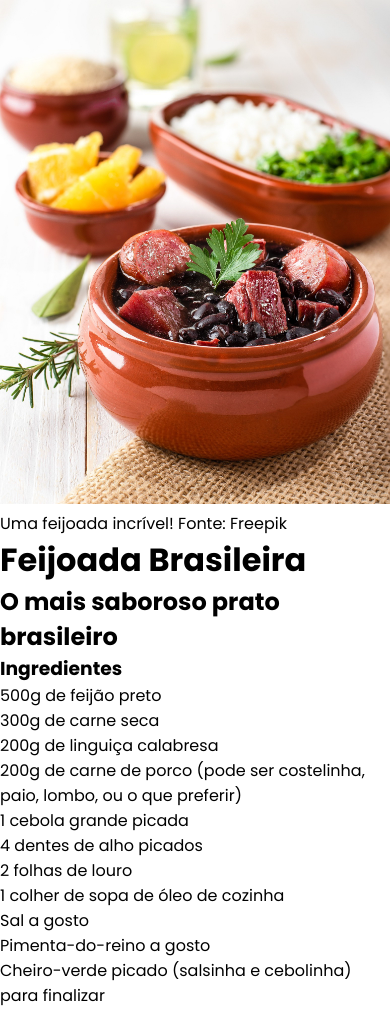
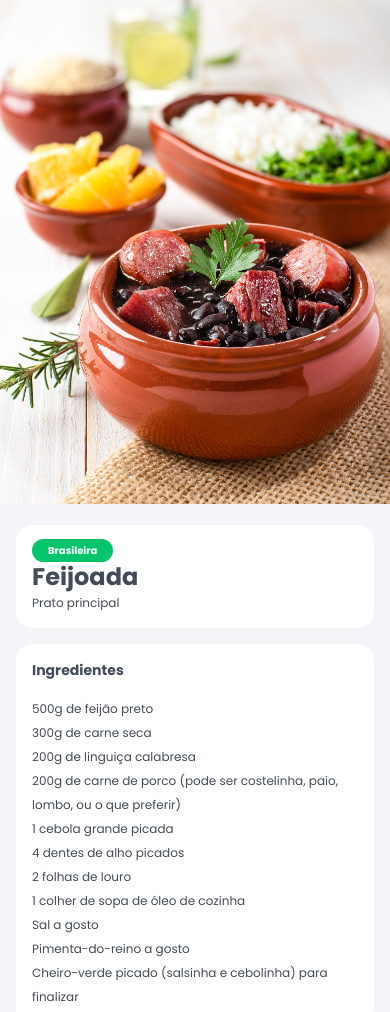
Before and after one commit to ortegavan/responsividade, a plain HTML site: page index.html in a window 390 px wide. Shown: the top 1012 px of the page. Drawn offline with Linux system fonts and the light colour scheme.

Commit message:
feat: versão mobile finalizada

```diff
--- a/css/styles.css
+++ b/css/styles.css
@@ -9,13 +9,49 @@ img {
 }
 
 body {
+    background-color: #f4f5f8;
     font-family: 'Poppins', sans-serif;
     font-weight: 400;
     font-style: normal;
+    font-size: 12px;
+    color: #434b56;
 }
 
 .ShowOnlyDesktop {
     display: none;
+}
+
+.hero-text,
+.ingredients,
+.how-to-make {
+    margin: 16px;
+    padding: 16px;
+    border-radius: 16px;
+    background-color: #fff;
+}
+
+.tag {
+    font-size: 10px;
+    font-weight: 700;
+    padding: 4px 16px;
+    border-radius: 16px;
+    background-color: #05c46b;
+}
+
+.tag a {
+    color: #fff;
+    text-decoration: none;
+}
+
+ul,
+ol {
+    list-style: none;
+    margin-top: 16px;
+}
+
+ul li,
+ol li {
+    line-height: 2;
 }
 
 @media screen and (min-width: 768px) {
--- a/index.html
+++ b/index.html
@@ -4,7 +4,7 @@
 <head>
     <meta charset="utf-8" />
     <title>
-        Nossa primeira página responsiva com HTML5 e css
+        Nossa primeira página responsiva com HTML5 e CSS
     </title>
     <meta name="description" content="Página responsiva básica - capítulo 1" />
     <meta name="viewport" content="width=device-width, initial-scale=1" />
@@ -15,23 +15,23 @@
 </head>
 
 <body>
-    <div class="Header ShowOnlyDesktop">
-        <a href="/" class="LogoWrapper"><img src="img/restaurant.png" alt="Logo" /></a>
+    <!-- <div class="header show-desktop">
+        <a href="/" class="logo"><img src="img/restaurant.png" alt="logo" /></a>
+    </div> -->
+    <div class="hero">
+        <div class="hero-image">
+            <img src="img/feijoada.jpg" alt="feijoada" />
+        </div>
+        <div class="hero-text">
+            <span class="tag">
+                <a href="/">Brasileira</a>
+            </span>
+            <h1 class="title">Feijoada</h1>
+            <p>Prato principal</p>
+        </div>
     </div>
-    <div class="IntroWrapper">
-        <div class="MoneyShot">
-            <img src="img/feijoada.jpg" alt="Feijoada" />
-            <p class="ImageCaption">
-                Uma feijoada incrível! Fonte: Freepik
-            </p>
-        </div>
-        <h1 class="Strap">Feijoada Brasileira</h1>
-        <h2 class="IntroText">
-            O mais saboroso prato brasileiro
-        </h2>
-    </div>
-    <div class="Ingredients">
-        <h3 class="SubHeader">Ingredientes</h3>
+    <div class="ingredients">
+        <h3 class="subtitle">Ingredientes</h3>
         <ul>
             <li>500g de feijão preto</li>
             <li>300g de carne seca</li>
@@ -46,9 +46,9 @@
             <li>Cheiro-verde picado (salsinha e cebolinha) para finalizar</li>
         </ul>
     </div>
-    <div class="HowToMake">
-        <h3 class="SubHeader">Modo de preparo</h3>
-        <ol class="MethodWrapper">
+    <div class="how-to-make">
+        <h3 class="subtitle">Modo de preparo</h3>
+        <ol>
             <li>Deixe o feijão de molho em água por pelo menos 8 horas, de preferência de um dia para o outro. Troque a água.</li>
             <li>Em uma panela de pressão, coloque o feijão escorrido, a carne seca, a linguiça calabresa, a carne de porco, a cebola, o alho, o louro, o óleo, o sal e a pimenta-do-reino.</li>
             <li>Cubra com água, feche a panela e cozinhe por aproximadamente 40 minutos após começar a pressão.</li>
```
